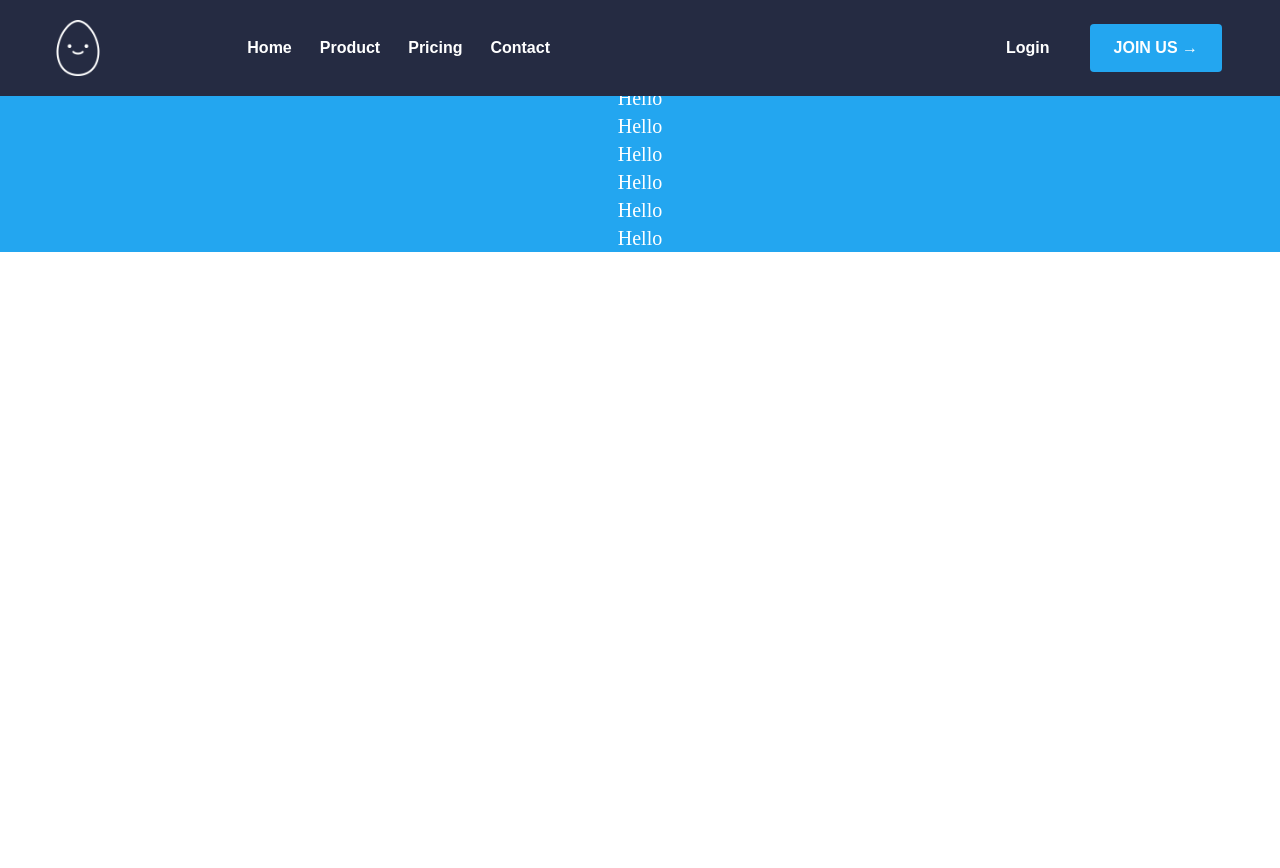
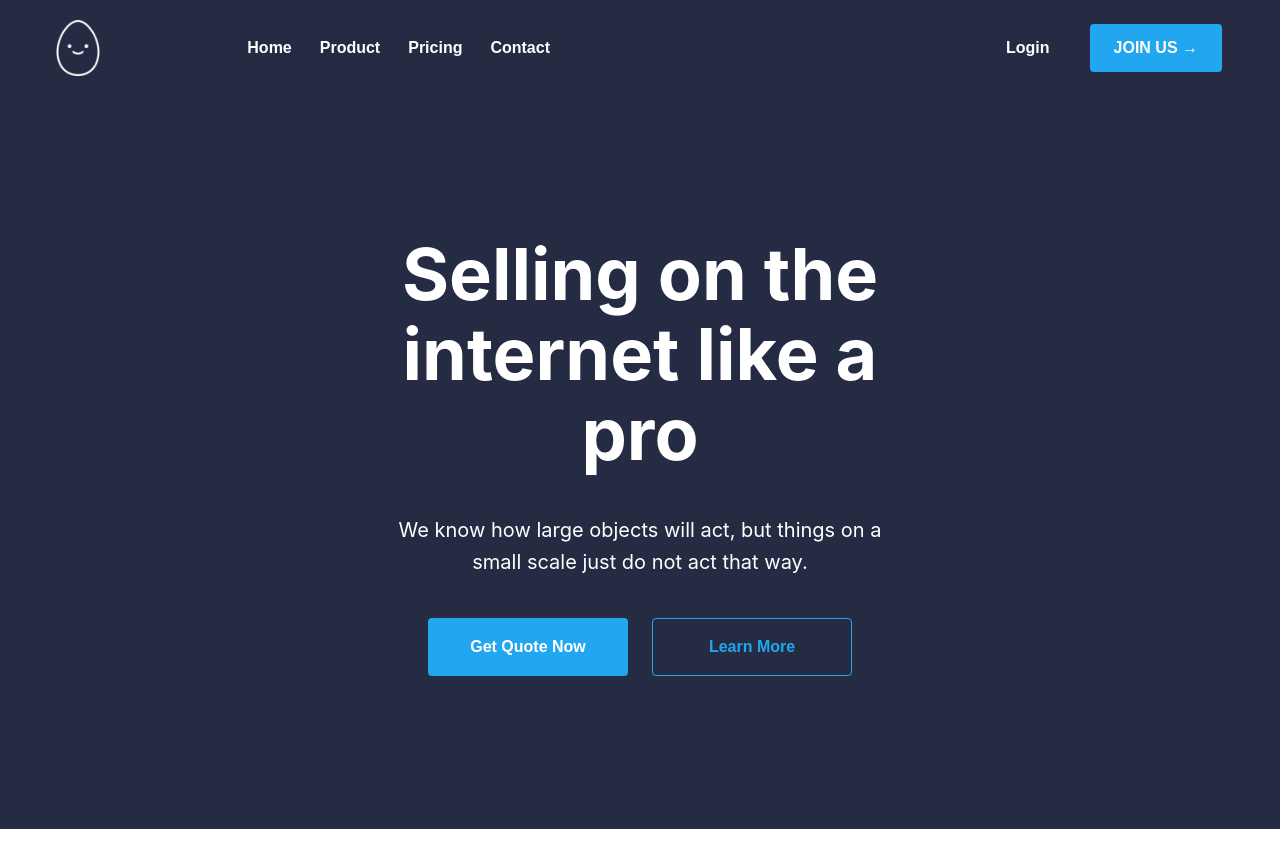
Before and after one commit to MaximFedarau/Egghead-Courses-Frontend, a Next.js app: page / in a window 1280 px wide. Shown: the top 868 px of the page. Before the commit the page ends 800 px from the top, so only its background shows below. Built offline with nearby package versions, Linux system fonts and the light colour scheme.

Commit message:
feat: MainLayout and MainInfo of Greetings section setup. 1) Create MainLayout component. Not it consist of only one thing - Header. In future, it will consist of Header + Footer. 2) Create MainInfo part of Greetings (welcome text + buttons).

```diff
--- a/components/Defaults/Button/Button.component.tsx
+++ b/components/Defaults/Button/Button.component.tsx
@@ -44,3 +44,12 @@ export default function Button({
 export const HeaderButton = ({ children }: { children: string }) => {
   return <Button buttonStyle="hidden md:block">{children}</Button>;
 };
+
+// Greetings
+
+export const GreetingsButton = (props: {
+  children: string;
+  type?: BUTTON_TYPES;
+}) => {
+  return <Button buttonStyle="px-10 py-4 w-[200px]" {...props} />;
+};
--- a/components/Greetings/Greetings/Greetings.component.tsx
+++ b/components/Greetings/Greetings/Greetings.component.tsx
@@ -5,7 +5,7 @@ import { ReactElement } from 'react';
 import Head from 'next/head';
 
 //Components
-import Header from '@components/Greetings/Header/Header.component';
+import MainInfo from '../MainInfo/MainInfo.component';
 
 export default function Greetings(): ReactElement {
   return (
@@ -13,18 +13,9 @@ export default function Greetings(): ReactElement {
       <Head>
         <title>EggHead Courses</title>
       </Head>
-      <div className="bg-light-background">
-        <Header />
-        <h1 className="text-white text-center text-xl">Hello</h1>
-        <h1 className="text-white text-center text-xl">Hello</h1>
-        <h1 className="text-white text-center text-xl">Hello</h1>
-        <h1 className="text-white text-center text-xl">Hello</h1>
-        <h1 className="text-white text-center text-xl">Hello</h1>
-        <h1 className="text-white text-center text-xl">Hello</h1>
-        <h1 className="text-white text-center text-xl">Hello</h1>
-        <h1 className="text-white text-center text-xl">Hello</h1>
-        <h1 className="text-white text-center text-xl">Hello</h1>
-      </div>
+      <section className="mt-20">
+        <MainInfo />
+      </section>
     </>
   );
 }
--- a/components/Greetings/Header/Header.component.tsx
+++ b/components/Greetings/Header/Header.component.tsx
@@ -14,8 +14,8 @@ import { HeaderImageButton } from '@components/Defaults/ImageButton/ImageButton.
 
 export default function Header(): ReactElement {
   return (
-    <header className="fixed flex items-center md:justify-center bg-dark-background w-full h-24 px-1">
-      <nav className="flex w-full max-w-[1180px] items-center justify-between pr-4 md:pr-2">
+    <header className="fixed top-0 flex items-center md:justify-center bg-dark-background w-full h-24 px-1">
+      <nav className="flex w-full max-w-[1180px] items-center justify-between pr-2">
         <section className="flex items-center justify-between w-[50vw] max-w-[500px]">
           <Image
             width="56px"
--- /dev/null
+++ b/components/Greetings/MainInfo/MainInfo.component.tsx
@@ -0,0 +1,26 @@
+//Types
+import { ReactElement } from 'react';
+import { BUTTON_TYPES } from '@app-types/enum';
+
+//Components
+import { GreetingsButton } from '@components/Defaults/Button/Button.component';
+
+export default function MainInfo(): ReactElement {
+  return (
+    <section className="flex flex-col pt-[12%] pb-[12%] justify-center items-center bg-dark-background">
+      <p className="text-white font-bold text-center max-w-[602px] text-7xl leading-[80px] px-2">
+        Selling on the internet like a pro
+      </p>
+      <p className="text-white text-center max-w-[536px] text-xl leading-[32px] px-2 my-[40px]">
+        We know how large objects will act, but things on a small scale just do
+        not act that way.
+      </p>
+      <section className="flex flex-col md:flex-row gap-4 md:gap-6">
+        <GreetingsButton>Get Quote Now</GreetingsButton>
+        <GreetingsButton type={BUTTON_TYPES.OUTLINED}>
+          Learn More
+        </GreetingsButton>
+      </section>
+    </section>
+  );
+}
--- /dev/null
+++ b/components/MainLayout/MainLayout.component.tsx
@@ -0,0 +1,14 @@
+//Types
+import { ReactElement } from 'react';
+
+//Components
+import Header from '@components/Greetings/Header/Header.component';
+
+export default function MainLayout({ children }: { children: ReactElement }) {
+  return (
+    <>
+      <Header />
+      {children}
+    </>
+  );
+}
--- a/pages/_app.tsx
+++ b/pages/_app.tsx
@@ -1,8 +1,14 @@
 import '../styles/globals.css';
 import type { AppProps } from 'next/app';
 
+import MainLayout from '@components/MainLayout/MainLayout.component';
+
 function MyApp({ Component, pageProps }: AppProps) {
-  return <Component {...pageProps} />;
+  return (
+    <MainLayout>
+      <Component {...pageProps} />
+    </MainLayout>
+  );
 }
 
 export default MyApp;
--- a/pages/_document.tsx
+++ b/pages/_document.tsx
@@ -7,7 +7,7 @@ export default class Document extends NextDocument {
         <Head>
           <link rel="icon" href="/egg.png" />
         </Head>
-        <body style={{ fontFamily: 'Manrope' }}>
+        <body>
           <Main />
           <NextScript />
         </body>
```
